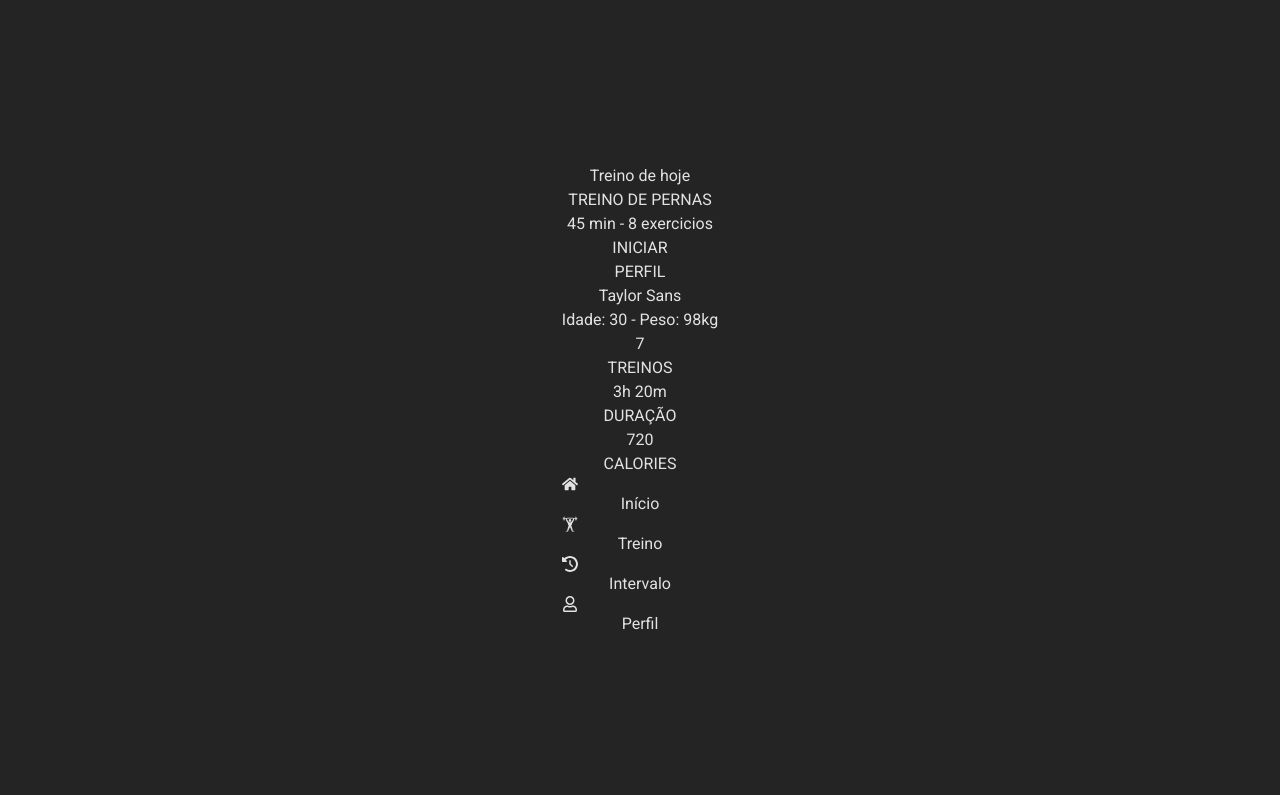
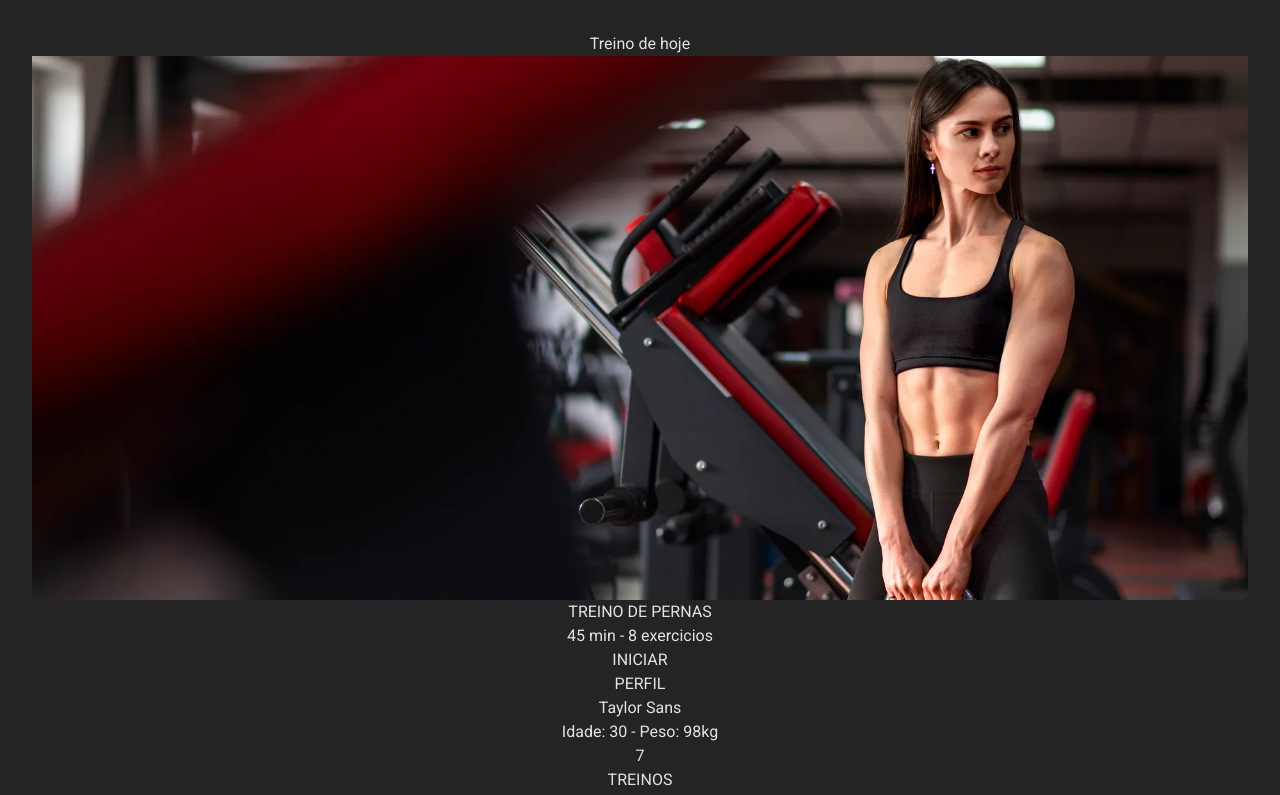
Before and after one commit to Mevzin/gym-system-web-mobile, a React (Vite) app: page / in a window 1280 px wide. Shown: the top 795 px of the page. Built offline with nearby package versions, Linux system fonts and the light colour scheme.

Commit message:
feature: add to routes in navbar and buttons

```diff
--- a/src/components/navbar/index.tsx
+++ b/src/components/navbar/index.tsx
@@ -11,15 +11,15 @@ const Navbar = () => {
                     <FaHome />
                     <span className="text-sm">Início</span>
                 </NavLink>
-                <NavLink to="#" className="flex flex-col items-center text-gray-400 hover:text-orange-500">
+                <NavLink to="/sessions" className="flex flex-col items-center text-gray-400 hover:text-orange-500">
                     <GiWeightLiftingUp />
                     <span className="text-sm">Treino</span>
                 </NavLink>
-                <NavLink to="#" className="flex flex-col items-center text-gray-400 hover:text-orange-500">
+                <NavLink to="/interval" className="flex flex-col items-center text-gray-400 hover:text-orange-500">
                     <FaClockRotateLeft />
                     <span className="text-sm">Intervalo</span>
                 </NavLink>
-                <NavLink to="#" className="flex flex-col items-center text-gray-400 hover:text-orange-500">
+                <NavLink to="/profile" className="flex flex-col items-center text-gray-400 hover:text-orange-500">
                     <FaRegUser />
                     <span className="text-sm">Perfil</span>
                 </NavLink>
--- a/src/pages/home/index.tsx
+++ b/src/pages/home/index.tsx
@@ -1,14 +1,17 @@
+import { NavLink } from "react-router"
+import BannerImage from "../../assets/banner.png"
+
 const Home = () => {
     return (
         <div className="flex flex-col items-start gap-2">
             <h1 className="text-2xl font-bold">Treino de hoje</h1>
             <div className="w-[350px] bg-zinc-900 rounded-md flex flex-col items-start">
-                <div className="w-full h-[150px]">
-
+                <div className="w-full h-[145px]">
+                    <img src={BannerImage} />
                 </div>
                 <h1 className="ml-4 font-bold">TREINO DE PERNAS</h1>
                 <p className="ml-4 font-light text-sm text-gray-400">45 min - 8 exercicios</p>
-                <button className="m-auto w-[90%] h-8 bg-orange-600 rounded-lg font-bold my-3"> INICIAR</button>
+                <NavLink to={"/sessions"} className="m-auto w-[90%] h-8 bg-orange-600 rounded-lg font-bold my-3"> INICIAR</NavLink>
             </div>
             <div className="w-[350px] gap-2 pt-2 bg-zinc-900 rounded-md flex flex-col items-start">
                 <h1 className="ml-3 font-bold">PERFIL</h1>
--- a/src/pages/sessions/index.tsx
+++ b/src/pages/sessions/index.tsx
@@ -8,13 +8,13 @@ const SessionsPage = () => {
             </div>
 
             <div className="flex flex-col justify-center items-center W-[350px] mt-5">
-                <div className="flex justify-between items-baseline w-[260px]">
+                <div className="flex justify-between items-baseline w-[300px]">
                     <h1 className="font-medium text-xl">Intervalo</h1>
                     <h2 className="font-medium text-sm text-zinc-400">5 min</h2>
                 </div>
 
                 {/* CARDS */}
-                <div className="flex flex-col w-[260px] gap-4 mt-3">
+                <div className="flex flex-col w-[300px] gap-4 mt-3">
                     <div className="flex">
                         <div className="w-[70px] h-[70px] bg-white rounded-lg"></div>
                         <div className="flex flex-col items-start justify-center ml-4">
```
Also changed, not shown: src/assets/banner.png (added).
